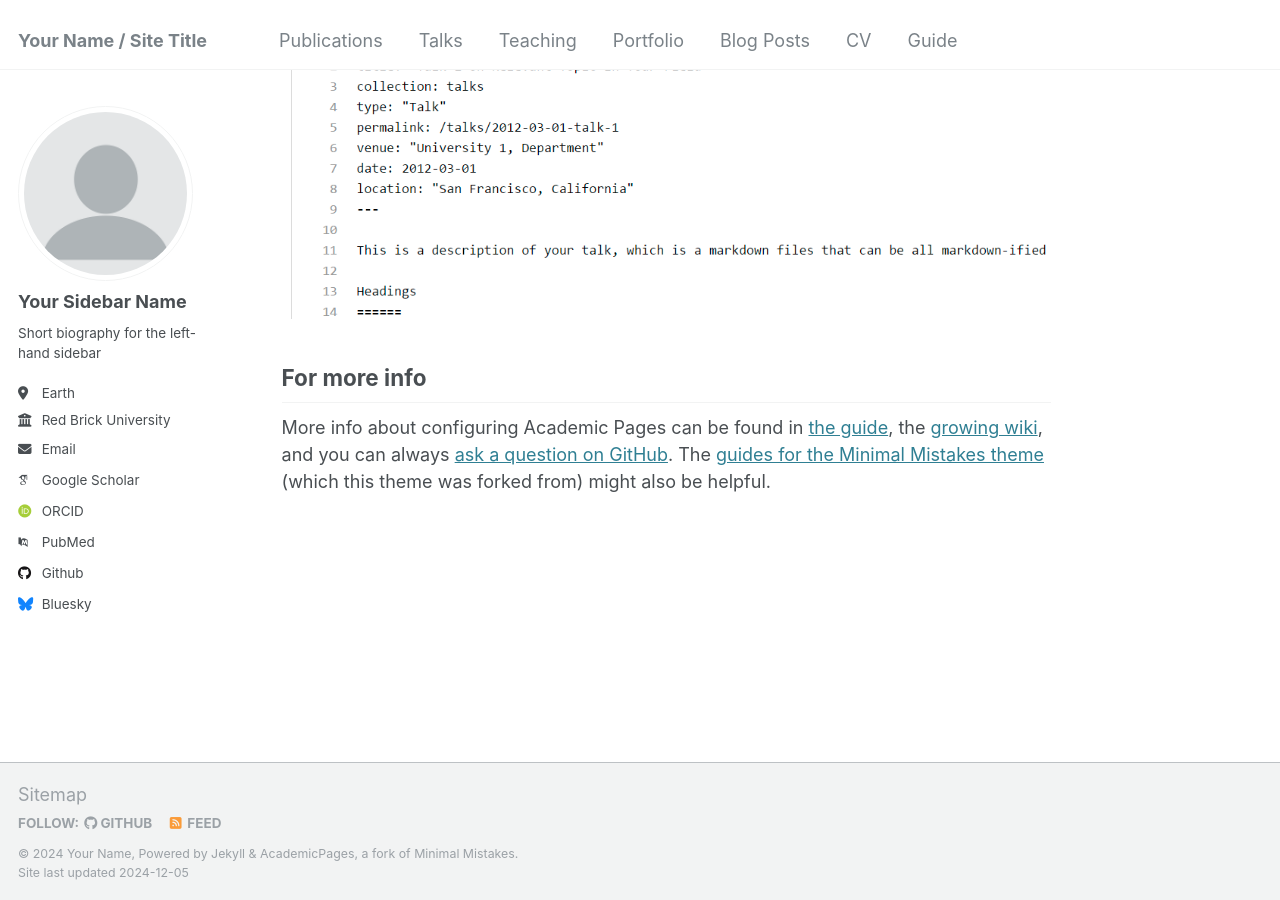
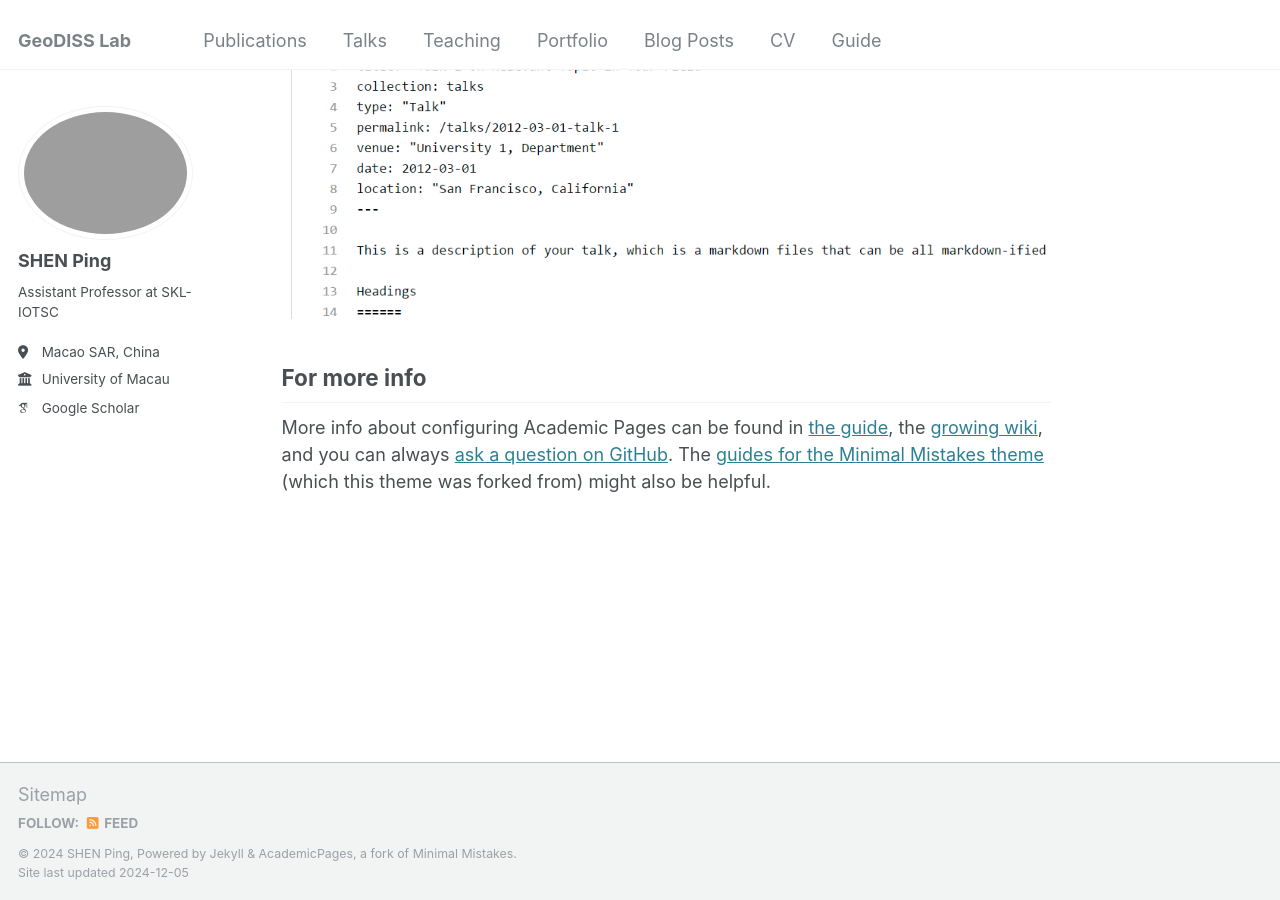
Before and after one commit to Ping-UM/Ping-UM.github.io, a Jekyll site: the page built from _pages/about.md, in a window 1280 px wide and 900 px high, scrolled down 2643 px. Built offline with Jekyll 4.4.1, drawn with Linux system fonts in a browser that asks for light colours; some web fonts are replaced.

Commit message:
Update _config.yml

```diff
--- a/_config.yml
+++ b/_config.yml
@@ -8,35 +8,35 @@
 
 # Basic Site Settings
 locale                   : "en-US"
-title                    : "Your Name / Site Title"
+title                    : "GeoDISS Lab"
 title_separator          : "-"
-name                     : &name "Your Name"
+name                     : &name "SHEN Ping"
 description              : &description "personal description"
-url                      : https://academicpages.github.io # the base hostname & protocol for your site e.g. "https://[your GitHub username].github.io"
+url                      : "https://Ping-UM.github.io/" # the base hostname & protocol for your site e.g. "https://[your GitHub username].github.io"
 baseurl                  : "" # the subpath of your site, e.g. "/blog"
-repository               : "academicpages/academicpages.github.io"
+repository               : "Ping-UM/pingshen.github.io" #"academicpages/academicpages.github.io"
 
 # Site Author - The following control what appear as part of the author content on the side bar.
 #               If a field is blank the icon and link will not appear, otherwise it will be shown.
 #               Additional customization can be done by editing /_includes/author-profile.html
 author:
   # Biographic information
-  avatar           : "profile.png"
-  name             : "Your Sidebar Name"
+  avatar           : "Me.png"
+  name             : "SHEN Ping"
   pronouns         : # example: "she/her"
-  bio              : "Short biography for the left-hand sidebar"
-  location         : "Earth"
-  employer         : "Red Brick University"
+  bio              : "Assistant Professor at SKL-IOTSC"
+  location         : "Macao SAR, China"
+  employer         : "University of Macau"
   uri              : # URL
-  email            : "none@example.org"
+  email            : #"none@example.org"
 
   # Academic websites
   arxiv            : # URL - Update with the correct link to your profile
-  googlescholar    : "https://scholar.google.com/citations?user=PS_CX0AAAAAJ"
+  googlescholar    : "https://scholar.google.com/citations?hl=zh-CN&user=7ElL9FUAAAAJ"
   impactstory      : # URL
-  orcid            : "http://orcid.org/yourorcidurl"
+  orcid            : #"http://orcid.org/yourorcidurl"
   semantic         : # URL
-  pubmed           : "https://www.ncbi.nlm.nih.gov/pubmed/?term=john+snow"
+  pubmed           : #"https://www.ncbi.nlm.nih.gov/pubmed/?term=john+snow"
   researchgate     : # URL
   scopus           : # URL
 
@@ -44,12 +44,12 @@ author:
   bitbucket        : # Username - Update with your username on the site
   codepen          : # Username
   dribbble         : # Username
-  github           : "academicpages"
+  github           : #"academicpages"
   kaggle           : # Username
   stackoverflow    : # User number or user number and name (i.e., use "1" or "1/jeff-atwood")
 
   # Social media
-  bluesky          : "bsky.app" # Replace this with you Bluesky username
+  bluesky          : #"bsky.app" # Replace this with you Bluesky username
   facebook         : # Username
   flickr           : # Username
   foursquare       : # Username
```
